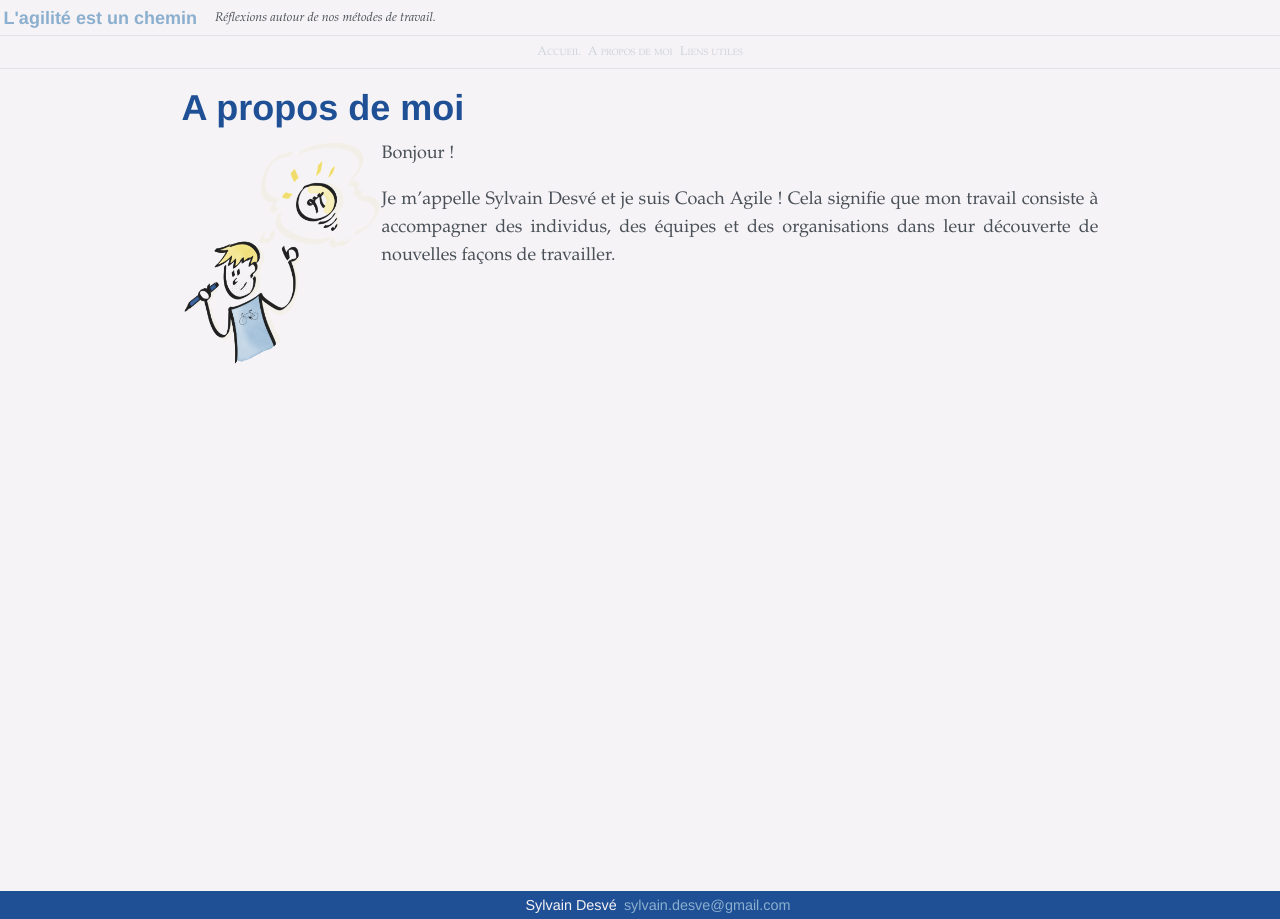
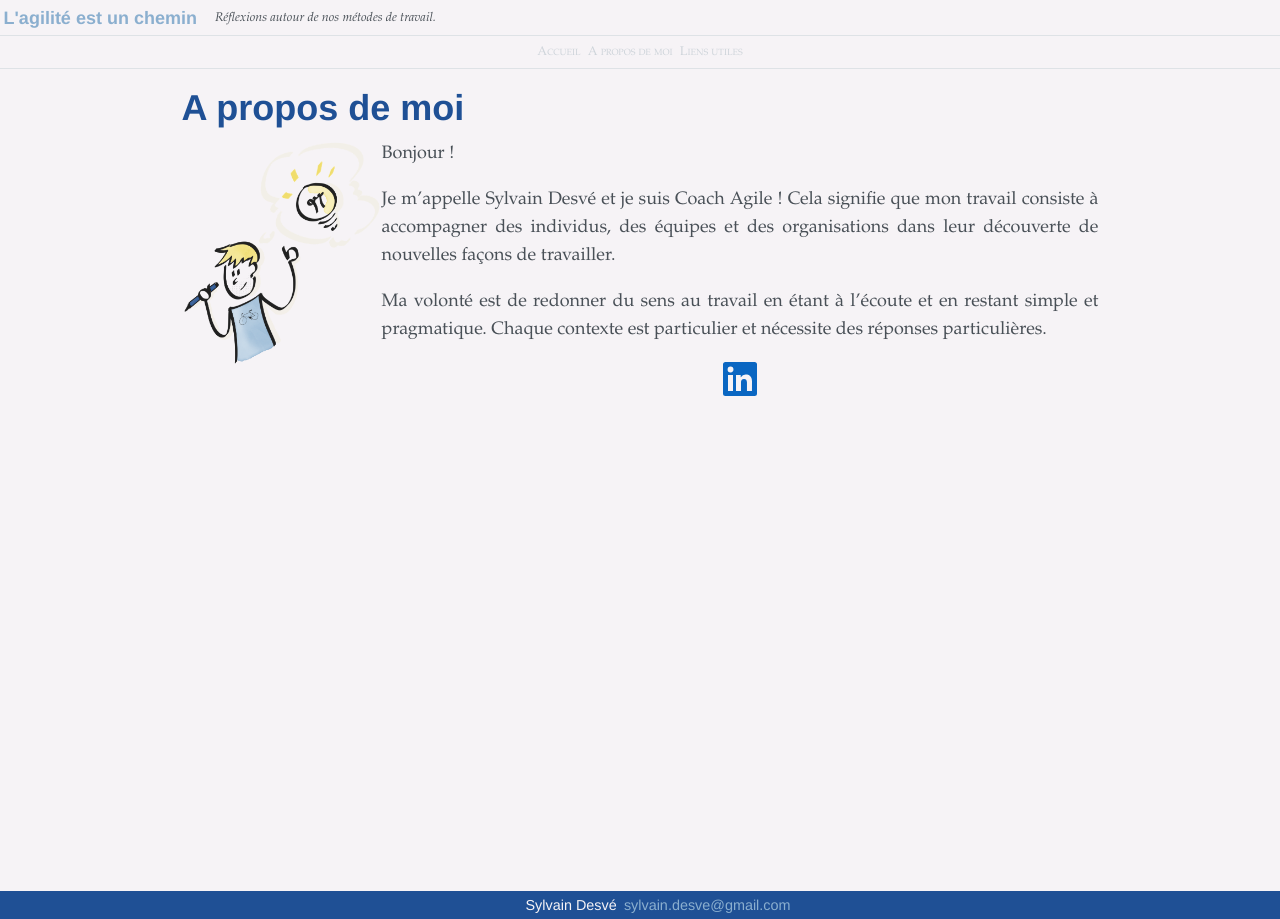
Before and after one commit to sylvaindesve/blog, a Jekyll site: the page built from src/apropos.md, in a window 1280 px wide. Built offline with Jekyll 4.4.1, drawn with Linux system fonts in a browser that asks for light colours.

Commit message:
Amélioration page A propos

```diff
--- /dev/null
+++ b/src/_includes/linkedin.html
@@ -0,0 +1,3 @@
+<a href="https://www.linkedin.com/in/sylvaindesve/" class="social-link">
+  <img alt="LinkedIn" src="{{ "assets/img/linkedin.svg" | relative_url }}" />
+</a>
--- a/src/_sass/styles.scss
+++ b/src/_sass/styles.scss
@@ -212,6 +212,16 @@ Articles
 }
 
 /* ==========================================================================
+Autres
+========================================================================== */
+
+.social-link {
+  img {
+    width: 34px;
+  }
+}
+
+/* ==========================================================================
 Responsive Design
 ========================================================================== */
 
--- a/src/apropos.md
+++ b/src/apropos.md
@@ -11,3 +11,11 @@ Bonjour !
 Je m'appelle Sylvain Desvé et je suis Coach Agile ! Cela signifie que mon
 travail consiste à accompagner des individus, des équipes et des organisations
 dans leur découverte de nouvelles façons de travailler.
+
+Ma volonté est de redonner du sens au travail en étant à l'écoute et en restant
+simple et pragmatique. Chaque contexte est particulier et nécessite des
+réponses particulières.
+
+<p>
+  {%- include linkedin.html -%}
+</p>
```
Also changed, not shown: src/assets/img/linkedin.svg (added).
